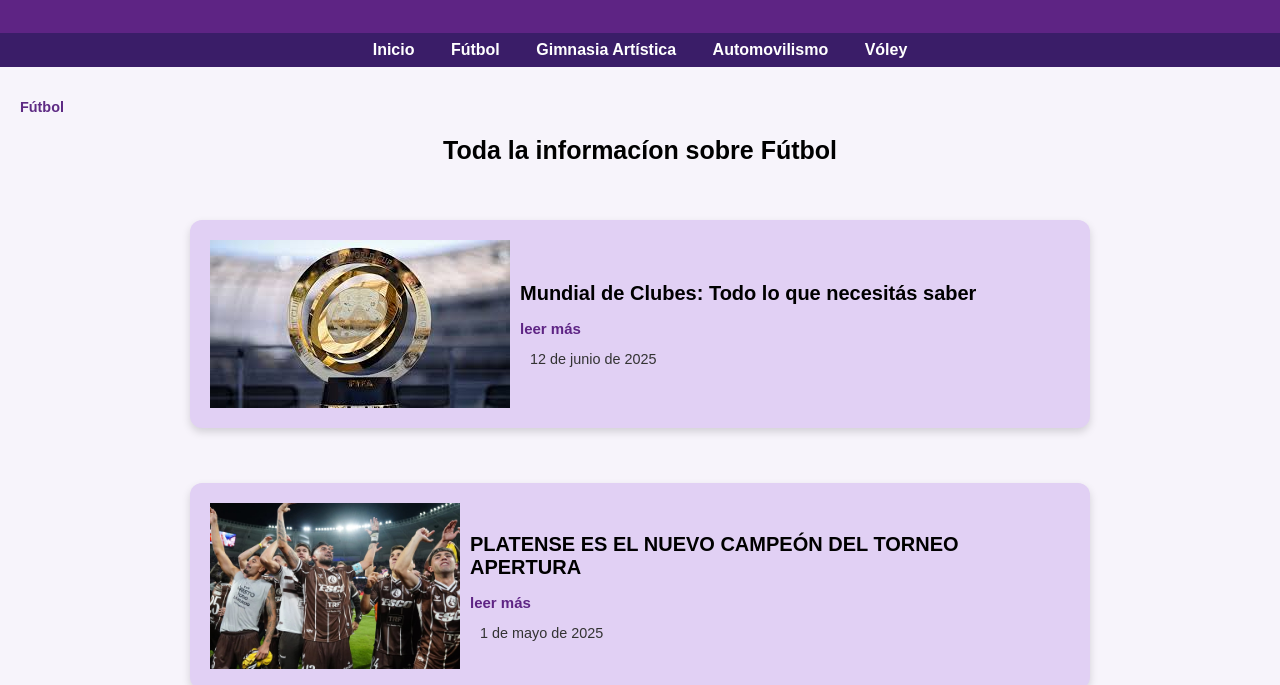
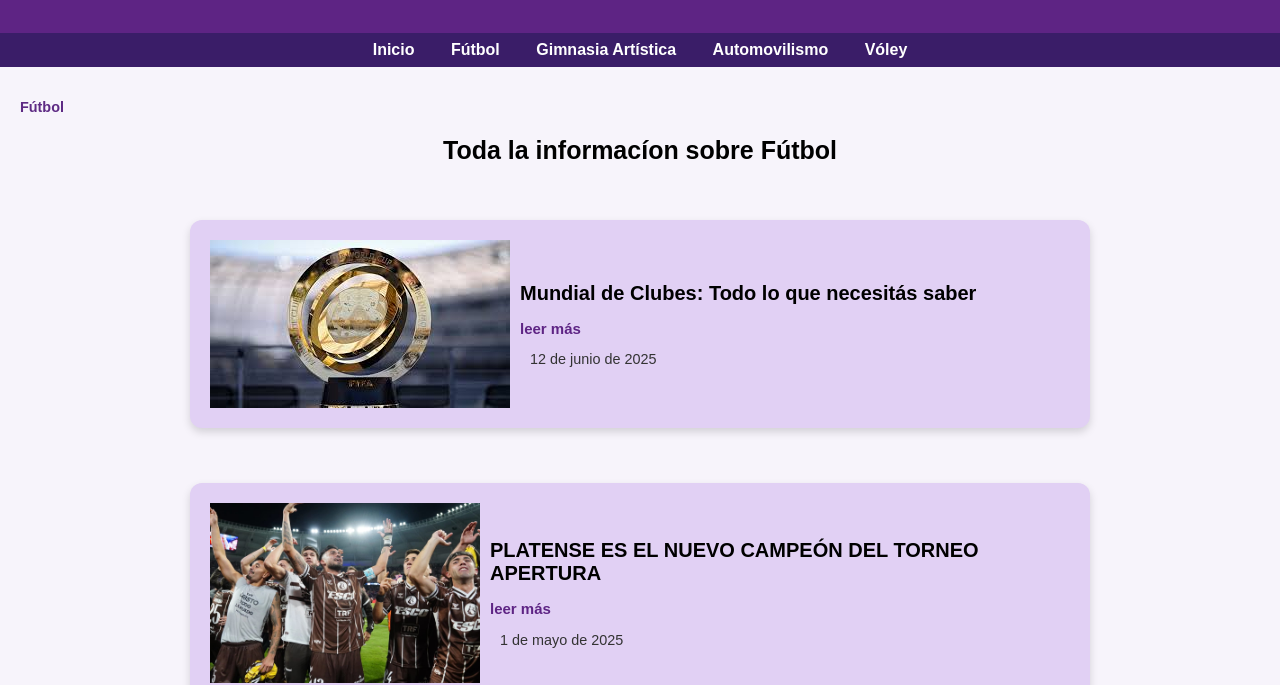
Before and after one commit to micachiozza/lamdeportiva, a plain HTML site: page futbol.html in a window 1280 px wide. Shown: the part 121-806 px from the top of the page. Drawn offline with Linux system fonts and the light colour scheme.

Commit message:
Update futbol.html

```diff
--- a/futbol.html
+++ b/futbol.html
@@ -81,7 +81,7 @@
       <article class="news-entry">
         <a href="platense-campeon.html" class="link-noticia">
           <div class="noticia-imagen">
-            <img src="./src/platense.jpg" style="width: 250px; height: auto; alt="Platense es el nuevo campeón del fútol argentino tras ganarle 1-0 a Huracán"/>
+            <img src="./src/platense.jpg" style="width: 270px; height: auto; alt="Platense es el nuevo campeón del fútol argentino tras ganarle 1-0 a Huracán"/>
             <div>
               <h2 style="font-size:20px;">PLATENSE ES EL NUEVO CAMPEÓN DEL TORNEO APERTURA</h2>
               <h3 style="font-size:15px; color:#5e2484">leer más</h3>
```
